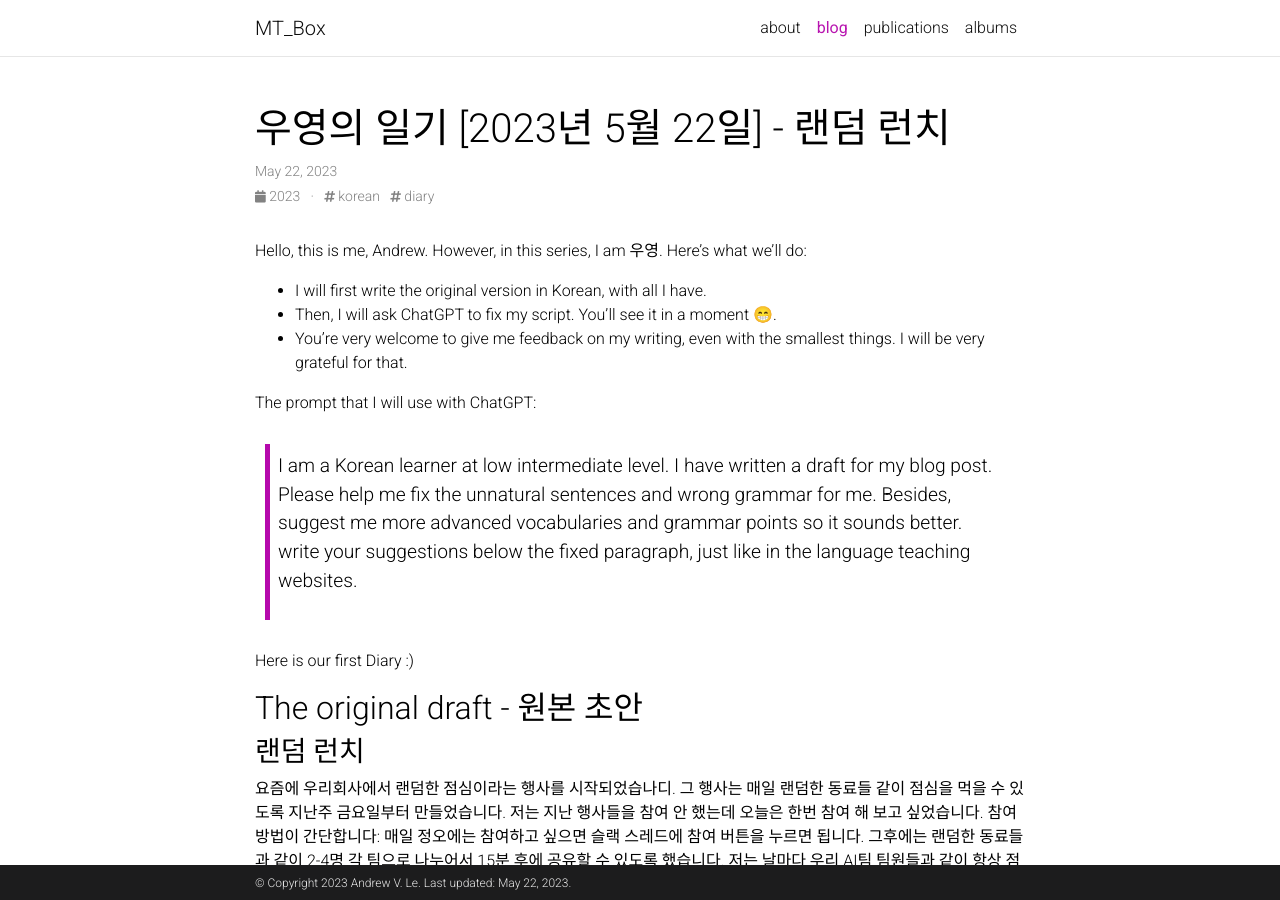
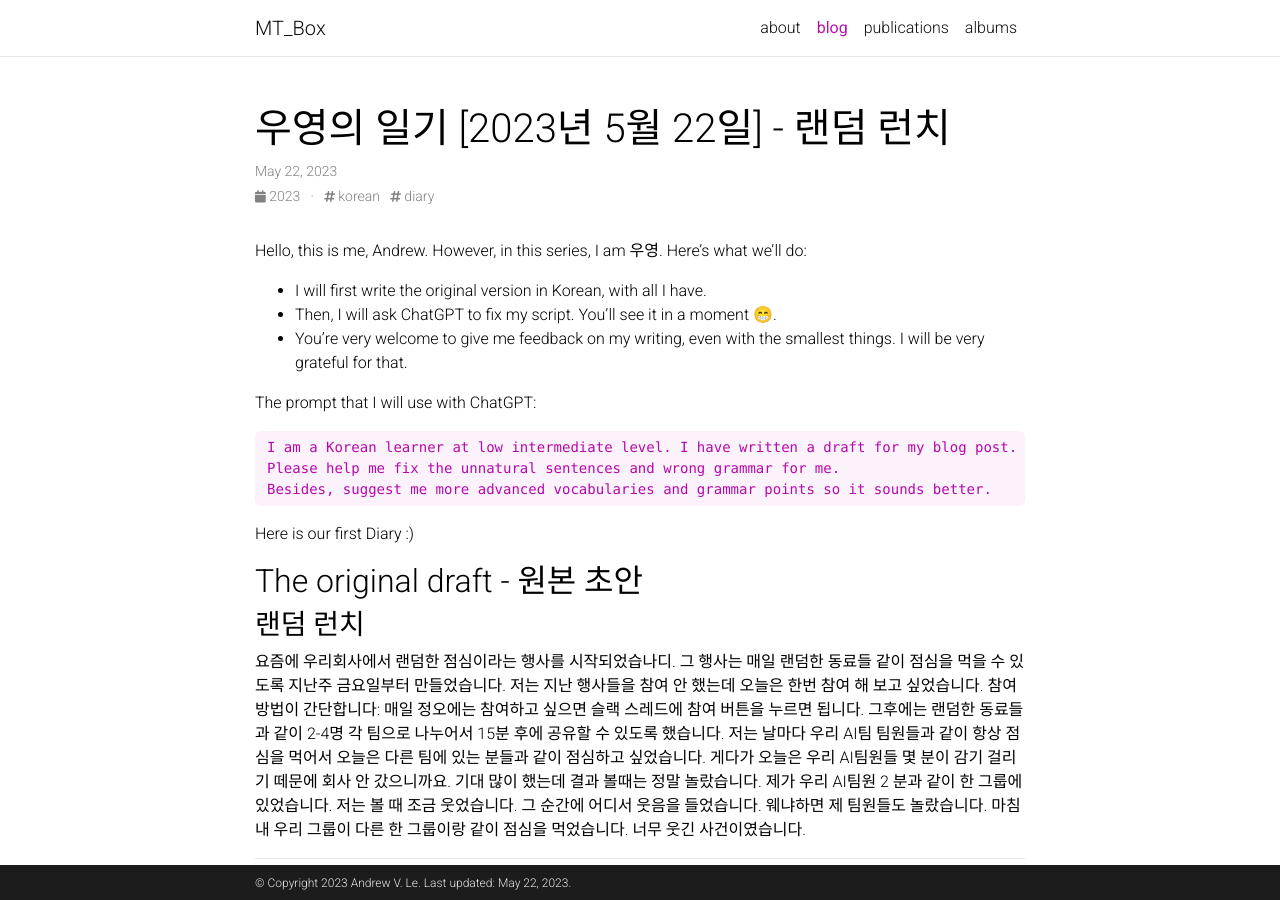
Before and after one commit to levulinh/levulinh.github.io, a Jekyll site: the page built from _posts/2023-05-22-wooyoungs-diary.md, in a window 1280 px wide and 900 px high. Built offline with Jekyll 4.4.1, drawn with Linux system fonts in a browser that asks for light colours; comment, search, counter and statistics services are not loaded; a style sheet for code colours, icons or effects is not loaded.

Commit message:
update blog

````diff
--- a/_posts/2023-05-22-wooyoungs-diary.md
+++ b/_posts/2023-05-22-wooyoungs-diary.md
@@ -14,9 +14,11 @@ Hello, this is me, Andrew. However, in this series, I am 우영. Here's what we'
 
 The prompt that I will use with ChatGPT:
 
-> I am a Korean learner at low intermediate level. I have written a draft for my blog post. Please help me fix the unnatural sentences and wrong grammar for me. Besides, suggest me more advanced vocabularies and grammar points so it sounds better. write your suggestions below the fixed paragraph, just like in the language teaching websites.
-{: .block-tip }
-
+```markdown
+I am a Korean learner at low intermediate level. I have written a draft for my blog post.
+Please help me fix the unnatural sentences and wrong grammar for me.
+Besides, suggest me more advanced vocabularies and grammar points so it sounds better.
+```
 
 Here is our first Diary :)
 
@@ -26,6 +28,8 @@ Here is our first Diary :)
 저는 지난 행사들을 참여 안 했는데 오늘은 한번 참여 해 보고 싶었습니다. 참여 방법이 간단합니다: 매일 정오에는 참여하고 싶으면 슬랙 스레드에 참여 버튼을 누르면 됩니다. 그후에는 랜덤한 동료들과 같이 2-4명 각 팀으로 나누어서 15분 후에 공유할 수 있도록 했습니다. 저는 날마다 우리 AI팀 팀원들과 같이 항상
 점심을 먹어서 오늘은 다른 팀에 있는 분들과 같이 점심하고 싶었습니다. 게다가 오늘은 우리 AI팀원들 몇 분이 감기 걸리기 떼문에 회사 안 갔으니까요. 기대 많이 했는데 결과 볼때는 정말 놀랐습니다. 제가 우리 AI팀원 2 분과 같이 한 그룹에 있었습니다. 저는 볼 때 조금 웃었습니다. 그 순간에 어디서 웃음을 들었습니다.
 웨냐하면 제 팀원들도 놀랐습니다. 마침내 우리 그룹이 다른 한 그룹이랑 같이 점심을 먹었습니다. 너무 웃긴 사건이였습니다.
+
+---
 
 ## ChatGPT fixing effort - ChatGPT 수정한 초안
 ### 랜덤 런치
--- a/_sass/_base.scss
+++ b/_sass/_base.scss
@@ -24,6 +24,7 @@ hr {
 }
 
 table {
+
   td,
   th {
     font-size: 1rem;
@@ -655,6 +656,7 @@ footer.sticky-bottom {
 
       .badges {
         padding-bottom: 0.5rem;
+
         span {
           display: inline-block;
           color: $black-color;
@@ -897,7 +899,8 @@ progress::-moz-progress-bar {
     }
   }
 
-  .dropdown-item.active, .dropdown-item:active {
+  .dropdown-item.active,
+  .dropdown-item:active {
     background-color: var(--global-hover-color);
     color: var(--global-hover-text-color) !important;
 
@@ -939,6 +942,7 @@ nav[data-toggle="toc"] {
 
 /* small screens */
 @media (max-width: 576px) {
+
   /* override stickyness so that the navigation does not follow scrolling */
   nav[data-toggle="toc"] {
     visibility: hidden;
````
